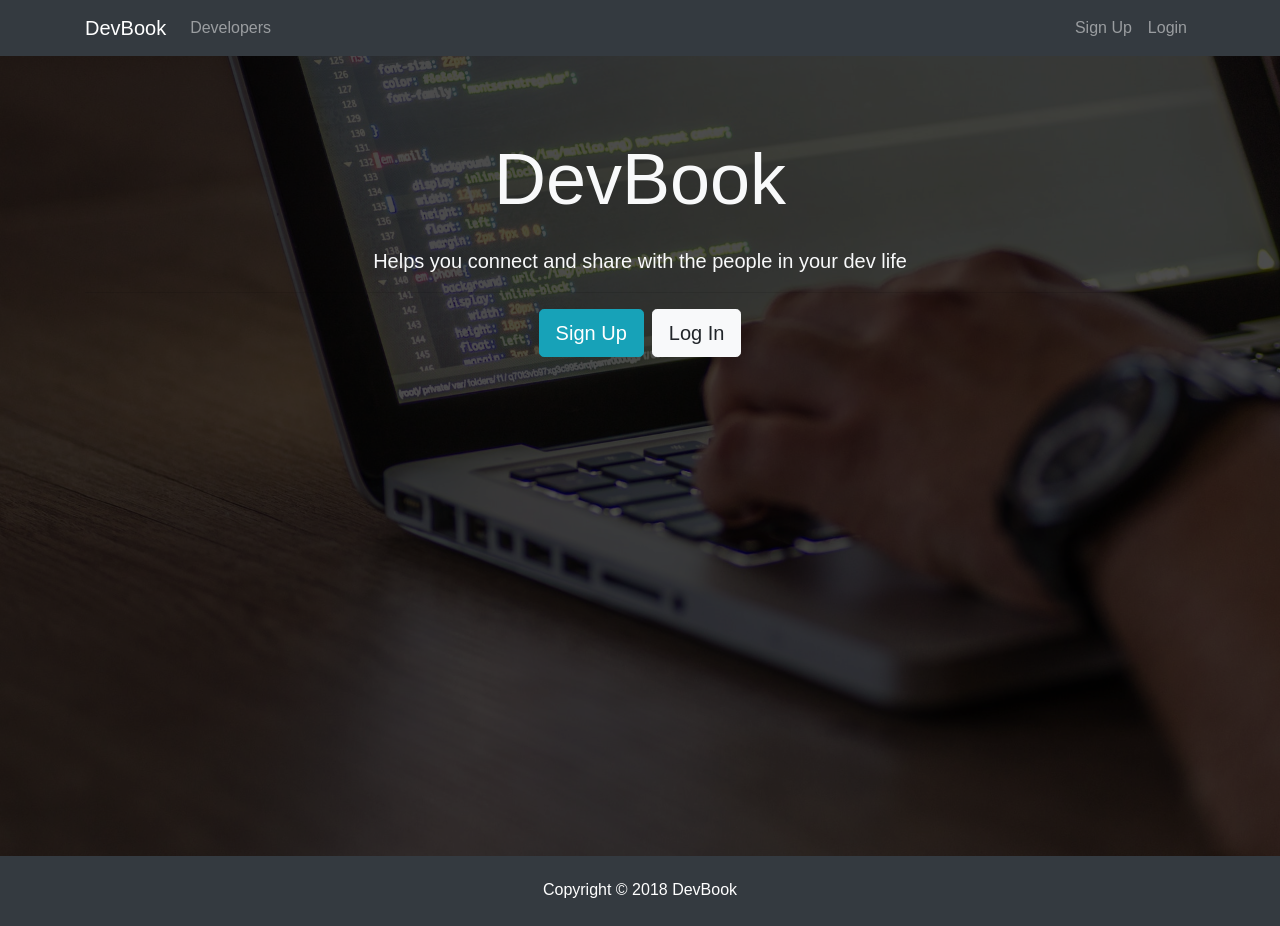
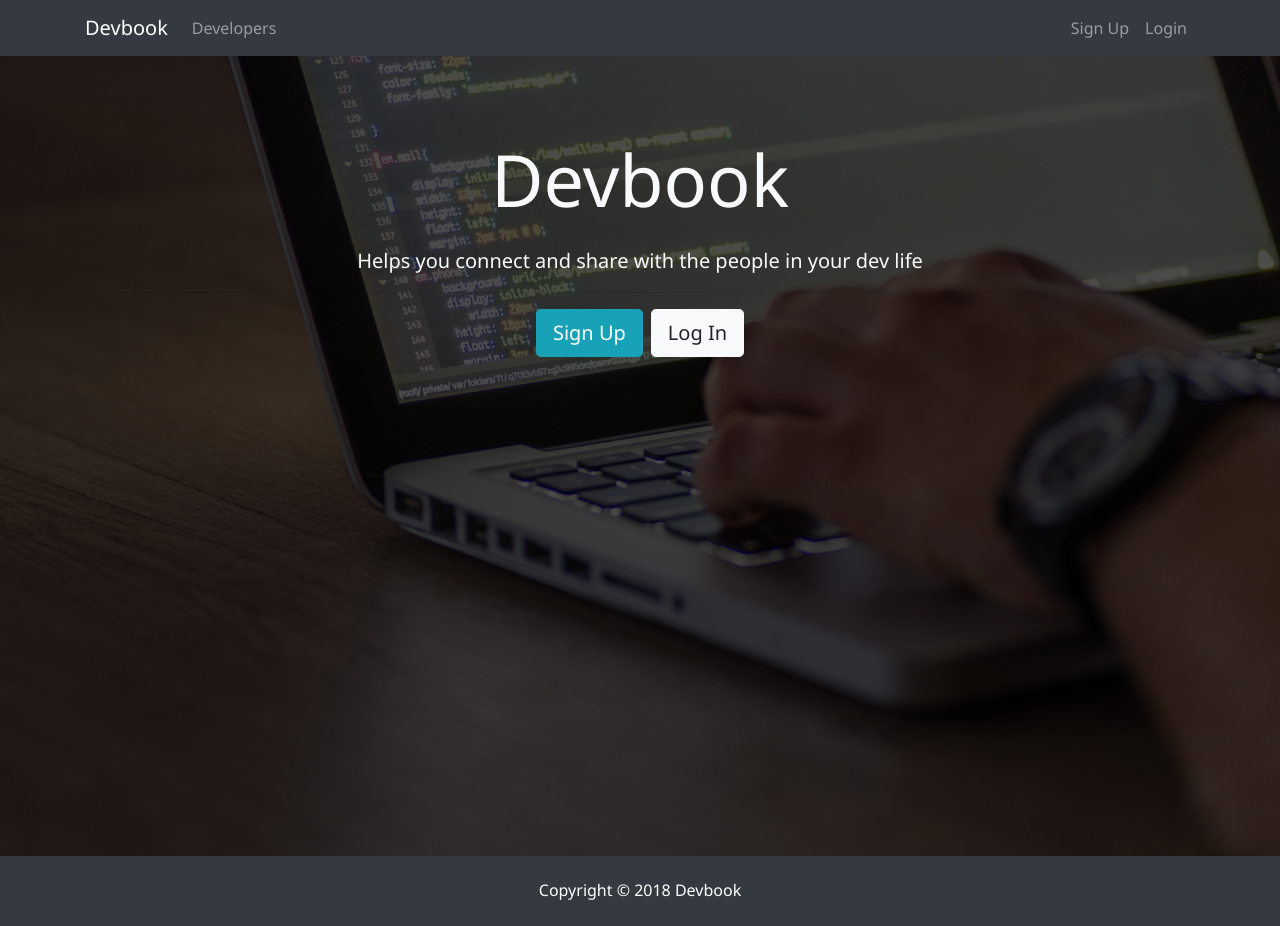
Before and after one commit to Dmitry-White/DevBook, a React (Create React App) app in the folder client/: page / in a window 1280 px wide. Built offline with nearby package versions, Linux system fonts and the light colour scheme.

Commit message:
Small fixes

```diff
--- a/client/package.json
+++ b/client/package.json
@@ -1,5 +1,5 @@
 {
-  "name": "DevBook",
+  "name": "Devbook",
   "version": "0.1.0",
   "private": true,
   "dependencies": {
--- a/client/public/index.html
+++ b/client/public/index.html
@@ -11,7 +11,7 @@
     crossorigin="anonymous">
   <link rel="stylesheet" href="https://use.fontawesome.com/releases/v5.2.0/css/all.css" integrity="sha384-hWVjflwFxL6sNzntih27bfxkr27PmbbK/iSvJ+a4+0owXq79v+lsFkW54bOGbiDQ"
     crossorigin="anonymous">
-  <title>DevBook</title>
+  <title>Devbook</title>
 </head>
 
 <body>
--- a/client/src/components/auth/Login.js
+++ b/client/src/components/auth/Login.js
@@ -53,7 +53,7 @@ class Login extends Component {
                     <div className="row">
                         <div className="col-md-8 m-auto">
                             <h1 className="display-4 text-center">Log In</h1>
-                            <p className="lead text-center">Sign in to your DevConnector account</p>
+                            <p className="lead text-center">Sign in to your Devbook account</p>
                             <form onSubmit={this.onSubmit}>
                                 <TextFieldGroup
                                     type='email'
--- a/client/src/components/layout/Footer.js
+++ b/client/src/components/layout/Footer.js
@@ -3,7 +3,7 @@ import React from 'react'
 export default () => {
     return (
         <footer className="bg-dark text-white mt-5 p-4 text-center">
-            Copyright &copy; {new Date().getFullYear()} DevBook
+            Copyright &copy; {new Date().getFullYear()} Devbook
         </footer>
     )
 }
--- a/client/src/components/layout/Landing.js
+++ b/client/src/components/layout/Landing.js
@@ -17,7 +17,7 @@ class Landing extends Component {
                     <div className="container">
                         <div className="row">
                             <div className="col-md-12 text-center">
-                                <h1 className="display-3 mb-4">DevBook</h1>
+                                <h1 className="display-3 mb-4">Devbook</h1>
                                 <p className="lead">Helps you connect and share with the people in your dev life</p>
                                 <hr />
                                 <Link to='/register' className="btn btn-lg btn-info mr-2">Sign Up</Link>
--- a/client/src/components/layout/Navbar.js
+++ b/client/src/components/layout/Navbar.js
@@ -48,7 +48,7 @@ class Navbar extends Component {
         return (
             <nav className="navbar navbar-expand-sm navbar-dark bg-dark mb-4">
                 <div className="container">
-                    <Link className="navbar-brand" to='/'>DevBook</Link>
+                    <Link className="navbar-brand" to='/'>Devbook</Link>
                     <button className="navbar-toggler" type="button" data-toggle="collapse" data-target="#mobile-nav">
                         <span className="navbar-toggler-icon"></span>
                     </button>
--- a/client/src/index.css
+++ b/client/src/index.css
@@ -1,5 +1,5 @@
 body {
   margin: 0;
   padding: 0;
-  font-family: sans-serif;
+  font-family: 'Segoe UI', Tahoma, Geneva, Verdana, sans-serif;
 }
```
Also changed, not shown: package.json (+4 -4 lines), 1 other file (tests, documents, lock files or other folders).
